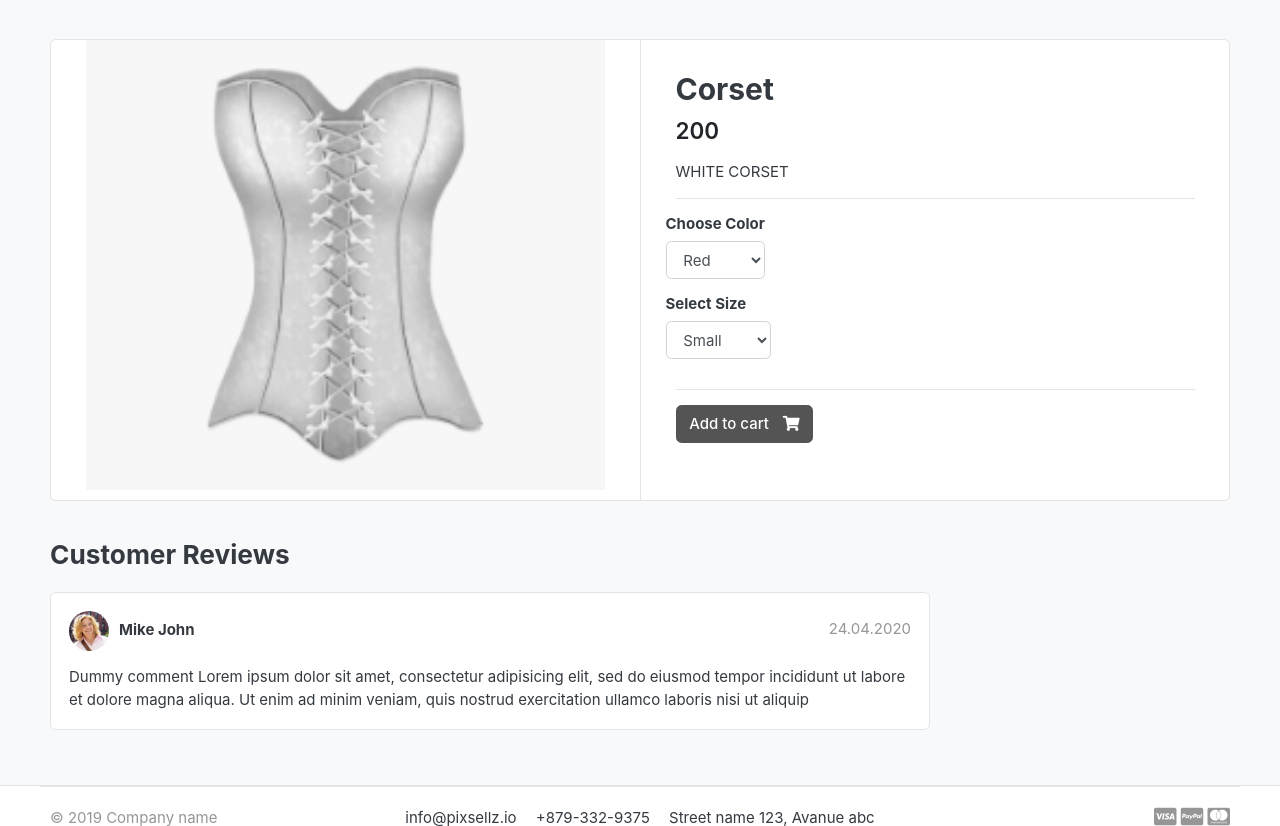
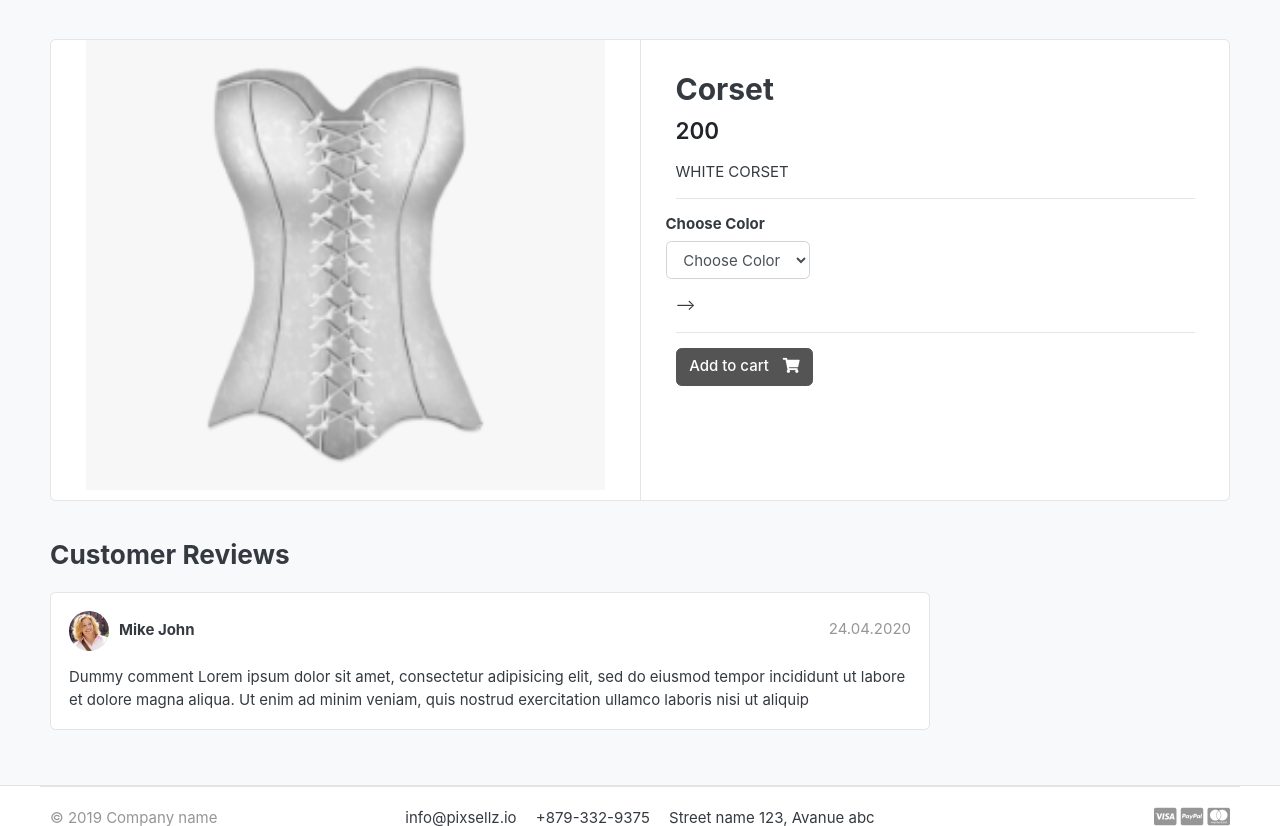
Before and after one commit to Nicolae77/E-commerce-, a Django app: template templates/store/product_detail.html in a window 1280 px wide. Shown: the part 119-945 px from the top of the page. Run offline with Django 4.2, Linux system fonts and the light colour scheme; the template is opened without the code that fills it: values that come from a table or form of the project are taken from there, others are empty; data comes from the database, SQL or seed files in the repository; both versions use the stored data as it was after the commit; tables that the repository leaves empty hold one stand-in row (values such as "Sample post"); some libraries are stand-ins or nearby versions; some web fonts are replaced.

Commit message:
Fetch Dynamic Color

```diff
--- a/templates/store/product_detail.html
+++ b/templates/store/product_detail.html
@@ -30,14 +30,15 @@
 			<div class="row">
 				<div class="item-option-select">
 					<h6>Choose Color</h6>
-					<select name="color" class="form-control">
-						<option value="red">Red</option>
-						<option value="yellow">Yellow</option>
-						<option value="green">Green</option>
+					<select name="color" class="form-control" required>
+						<option value="" disabled selected>Choose Color</option>
+						{% for i in single_product.variation_set.all %}
+						<option value="{{i.variation_value}}">{{i.variation_value}}</option>
+						{% endfor %}
 					</select>
 				</div>
 			</div> <!-- row.// -->
-			<div class="row">
+			<!-- <div class="row">
 				<div class="item-option-select">
 					<h6>Select Size</h6>
 						<select name="size" class="form-control">
@@ -46,7 +47,7 @@
 							<option value="large">Large</option>
 						</select>
 				</div>
-			</div> <!-- row.// -->
+			</div> <!-- row.// --> -->
 			<hr>
 		{% if single_product.stock <= 0 %}
 			<h5 class="text-danger">Out of Stock</h5>
```
Also changed, not shown: db.sqlite3.
